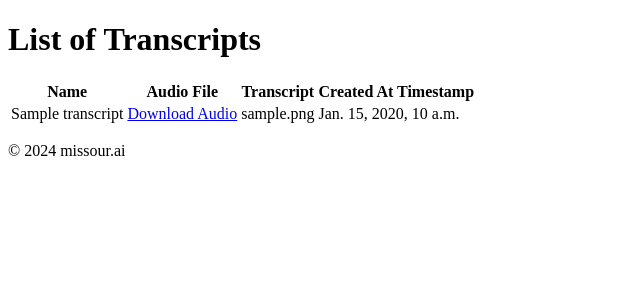
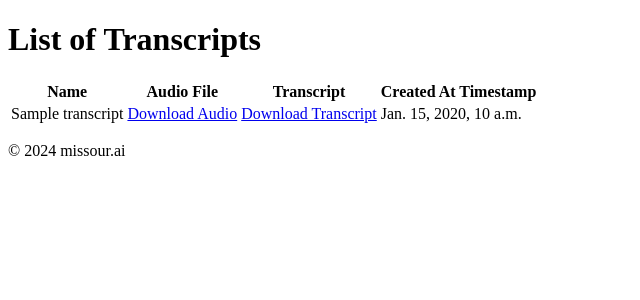
Before and after one commit to KarlSchoch/missour.ai, a Django app: page /transcription/transcripts/ in a window 1280 px wide. Shown: the part 70-370 px from the top of the page, without its empty margins (0-640 px from the left). Run offline with Django 5.2, Linux system fonts and the light colour scheme; tables that the repository leaves empty hold one stand-in row (values such as "Sample post").

Commit message:
Changes transcript to be a file rather than text field

```diff
--- a/missourai_django/transcription/models.py
+++ b/missourai_django/transcription/models.py
@@ -7,5 +7,8 @@ class Transcript(models.Model):
         upload_to='uploads/audio/',
         default='uploads/audio/placeholder.mp3'
     )
-    transcript_file = models.TextField()
+    transcript_file = models.FileField(
+        upload_to='uploads/transcripts/',
+        null=True, blank=True
+    )
     created_at = models.DateTimeField(auto_now_add=True)
--- a/missourai_django/transcription/templates/transcription/transcripts.html
+++ b/missourai_django/transcription/templates/transcription/transcripts.html
@@ -17,8 +17,20 @@
         {% for transcript in transcripts %}
         <tr>
             <td>{{ transcript.name }}</td>
-            <td><a href="{{ transcript.audio_file.url }}">Download Audio</a></td>
-            <td>{{ transcript.transcript_file }}</td>
+            <td>
+                {% if transcript.audio_file %}
+                    <a href="{{ transcript.audio_file.url }}">Download Audio</a>
+                {% else %}
+                    Audio not available
+                {% endif %}
+            </td>
+            <td>
+                {% if transcript.transcript_file %}
+                    <a href="{{ transcript.transcript_file.url }}">Download Transcript</a>
+                {% else %}
+                    Transcript not available
+                {% endif %}
+            </td>
             <td>{{ transcript.created_at }}</td>
         </tr>
         {% endfor %}
--- a/missourai_django/transcription/views.py
+++ b/missourai_django/transcription/views.py
@@ -1,5 +1,7 @@
 from django.shortcuts import render, redirect
 from django.http import HttpResponse
+from django.core.files.base import ContentFile
+from django.shortcuts import get_object_or_404
 from .forms import TranscriptForm
 from .models import Transcript
 import os
@@ -27,11 +29,18 @@ def upload_audio(request):
         form = TranscriptForm(request.POST, request.FILES)
         if form.is_valid():
             transcript_obj = form.save(commit=False)
-            audio_file = transcript_obj.audio_file.path
+            audio_file = request.FILES['audio_file']
+
+            # Save audio file
+            transcript_obj.audio_file = audio_file
+            transcript_obj.save()
 
             # Generate transcript
-            transcript_text = process_audio(audio_file)
-            transcript_obj.transcript_file = transcript_text
+            transcript_text = process_audio(audio_file.temporary_file_path())
+
+            # Save the transcript as a file
+            transcript_filename = f"{transcript_obj.name}_transcript.txt"
+            transcript_obj.transcript_file.save(transcript_filename, ContentFile(transcript_text))
 
             # Save the object
             transcript_obj.save()
```
Also changed, not shown: missourai_django/transcription/migrations/0004_alter_transcript_transcript_file.py (added).
